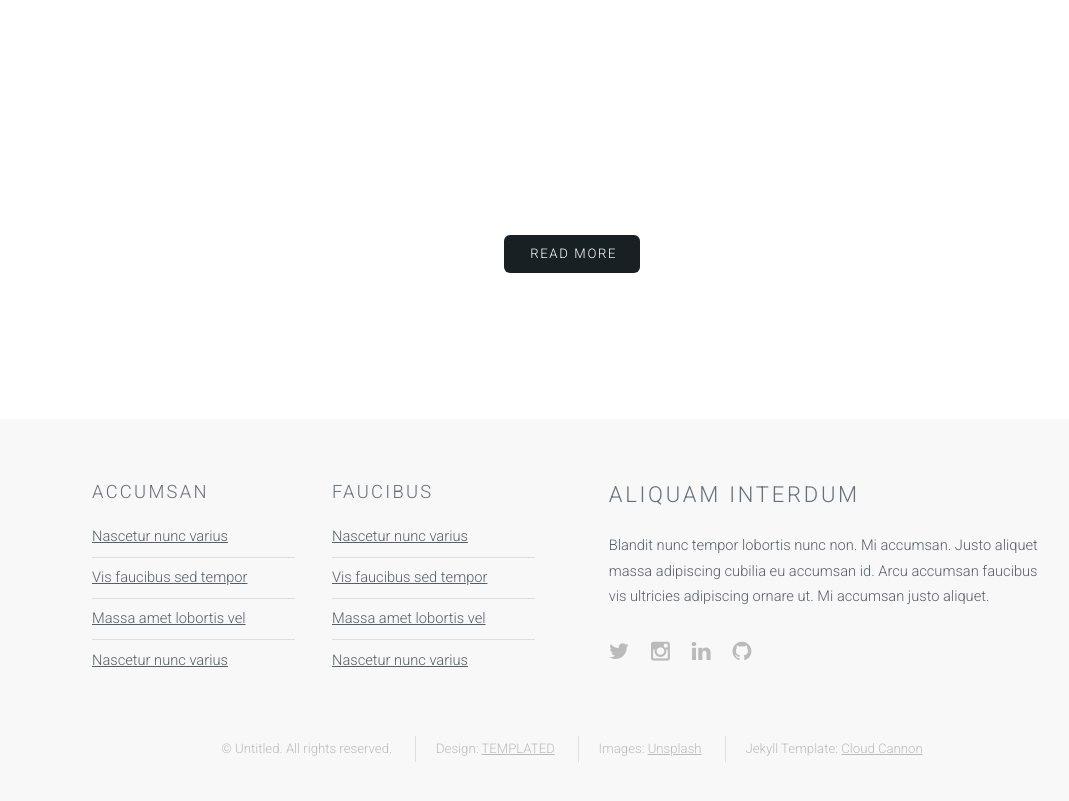
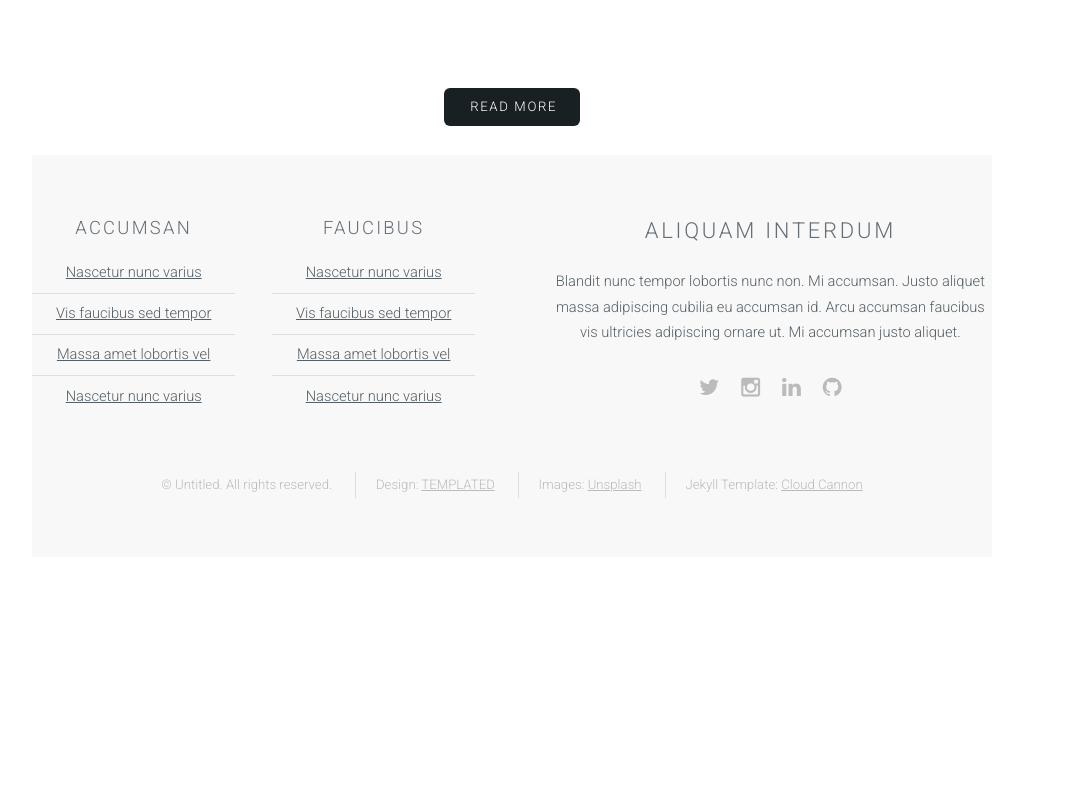
Before and after one commit to nosnibormot/ts-robinson.co.uk, a Jekyll site: the page built from blog.html, in a window 1280 px wide and 1136 px high. Shown: the part 315-1116 px from the top of the window, without its empty margins (68-1137 px from the left). Built offline with Jekyll 4.4.1, drawn with Linux system fonts in a browser that asks for light colours.

Commit message:
adds basic styling and adds padding so post doesnt appear on the edge of the screen

```diff
--- a/blog.html
+++ b/blog.html
@@ -6,27 +6,15 @@ layout: default
 <section id="banner">
     <div class="inner">
         <h2>My Blog</h2>
-        {% for e in site.external_feed %}
-          <h2>{{ e.title }}</h2>
-        <p>{{ e.feed_content }}</p>
-        {% endfor %}
     </div>
 </section>
 <section id="main" class="wrapper style1">
-  {% for e in site.collections['external_feed'].docs %}
+  {% for e in site.external_feed %}
     <h2>{{ e.title }}</h2>
-  <p>{{ e.feed_content }}</p>
+    <p>{{ e.feed_content }}</p>
   {% endfor %}
-          <div class="wrapper {% cycle 'style1', 'style2' %}">
-            <header class="major">
-                <h2><a href="{{ site.baseurl }}{{ post.url }}">{{ post.title }}</a></h2>
-            </header>
-            <section class="container">
-            </section>
-            <section class="special">
-                <ul class="actions">
-                    <li><a href="{{ site.baseurl }}{{ post.url }}" class="button {% cycle '', 'alt'%}">Read More</a></li>
-                </ul>
-            </section>
-        </div>
+<section class="special">
+  <ul class="actions">
+  <li><a href="{{ site.baseurl }}{{ e.url }}" class="button {% cycle '', 'alt'%}">Read More</a></li>
+  </ul>
 </section>
--- a/css/style.css
+++ b/css/style.css
@@ -849,8 +849,12 @@
 	}
 
 		.wrapper.style1 {
+			position: absolute;
+			padding-left: 100px;
+			padding-right: 100px;
 			background: #fff;
 			color: #555f66;
+			text-align: center;
 		}
 
 		.wrapper.style2 {
```
